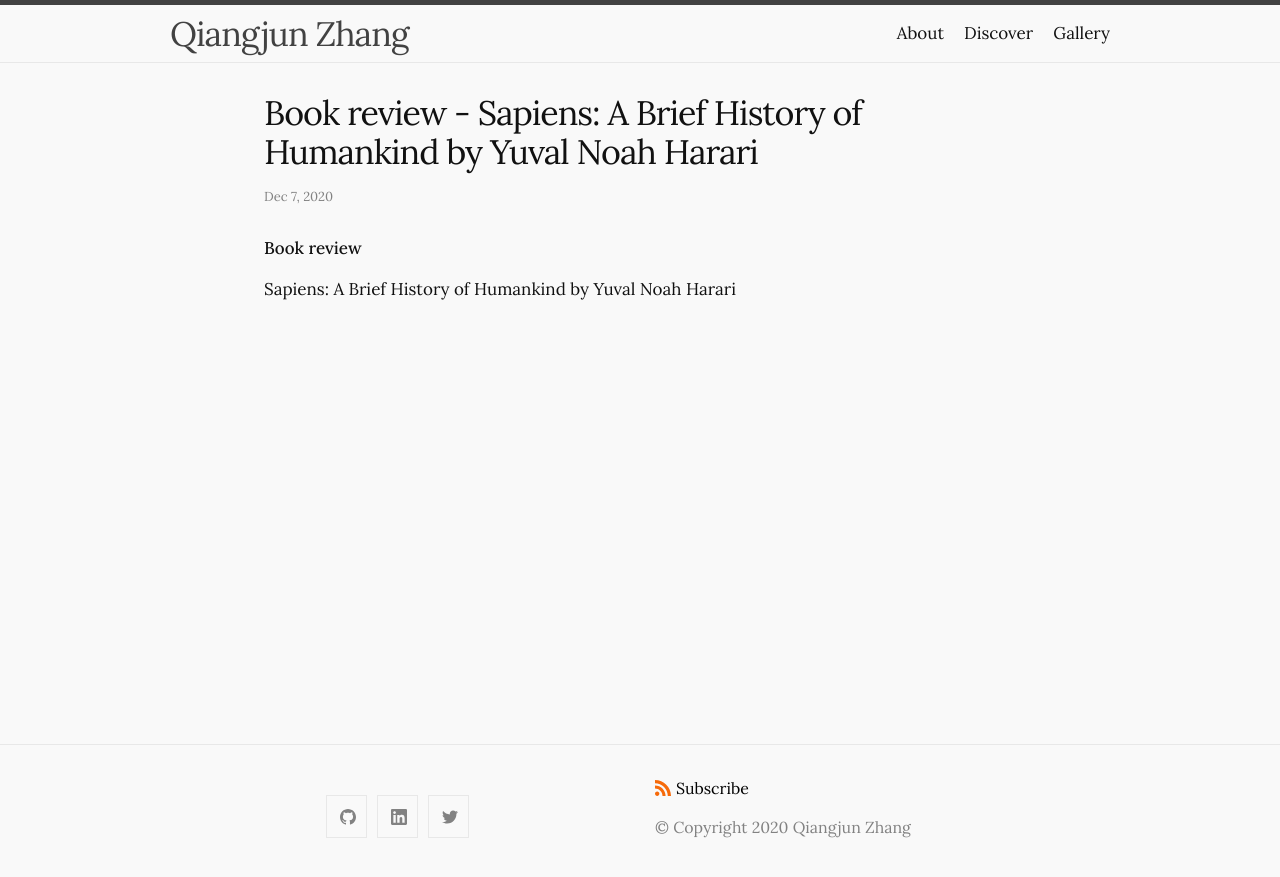
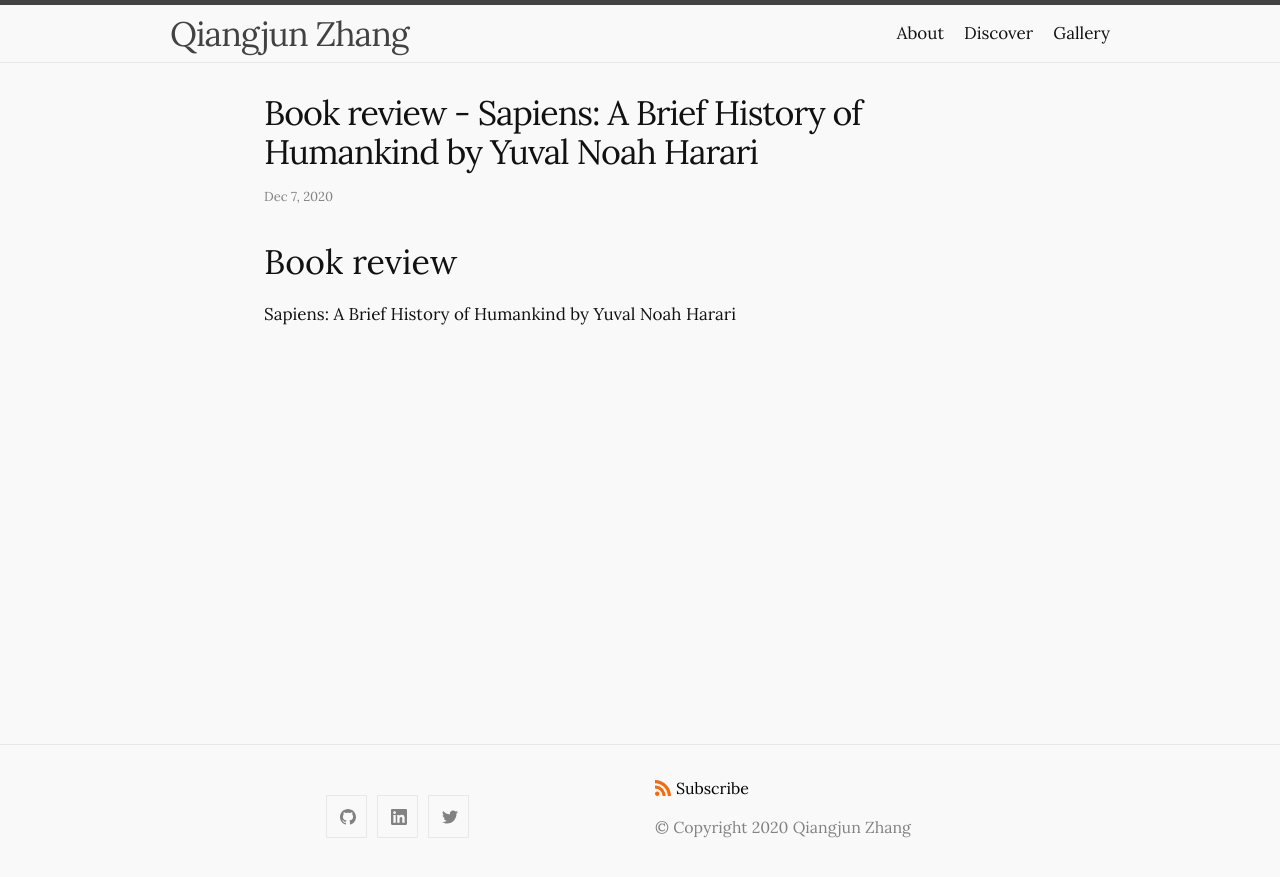
Before and after one commit to QiangjunZhang/qiangjunzhang.github.io, a Jekyll site: the page built from _posts/2020-12-07-book-review-sapiens.markdown, in a window 1280 px wide. Shown: the top 877 px of the page. Built offline with Jekyll 4.4.1, drawn with Linux system fonts in a browser that asks for light colours.

Commit message:
update h1 font in the post

```diff
--- a/_sass/minima/_layout.scss
+++ b/_sass/minima/_layout.scss
@@ -248,20 +248,18 @@
   }
 }
 
-.post-content h1 {
-  @include relative-font-size(1);
-  font-weight: 500;
-}
 
 .post-content {
   margin-bottom: $spacing-unit;
 
+  h1 {
+    @include relative-font-size(2);
+  }
+
   h2 {
-    @include relative-font-size(1.75);
+    @include relative-font-size(1);
+    font-weight: 500;
 
-    @media screen and (min-width: $on-large) {
-      @include relative-font-size(2);
-    }
   }
 
   h3 {
```
Also changed, not shown: 3 other files.
